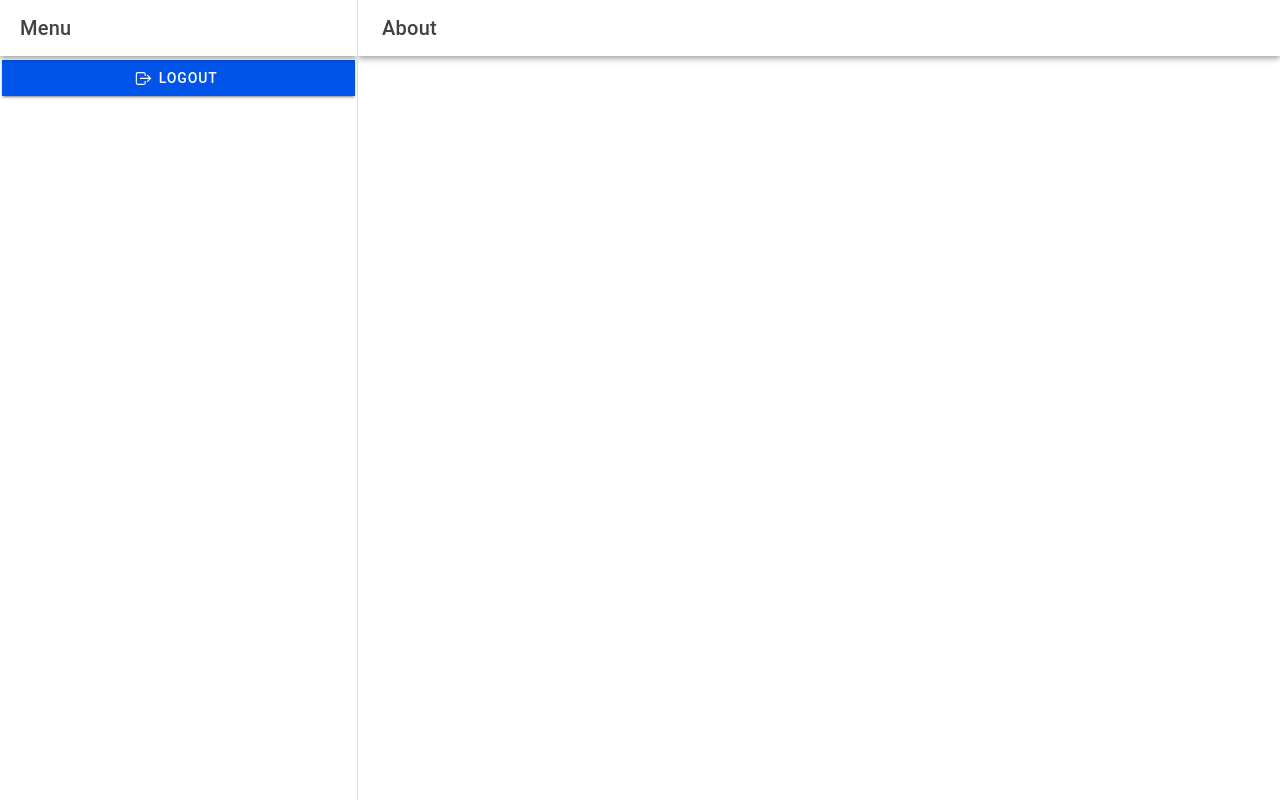
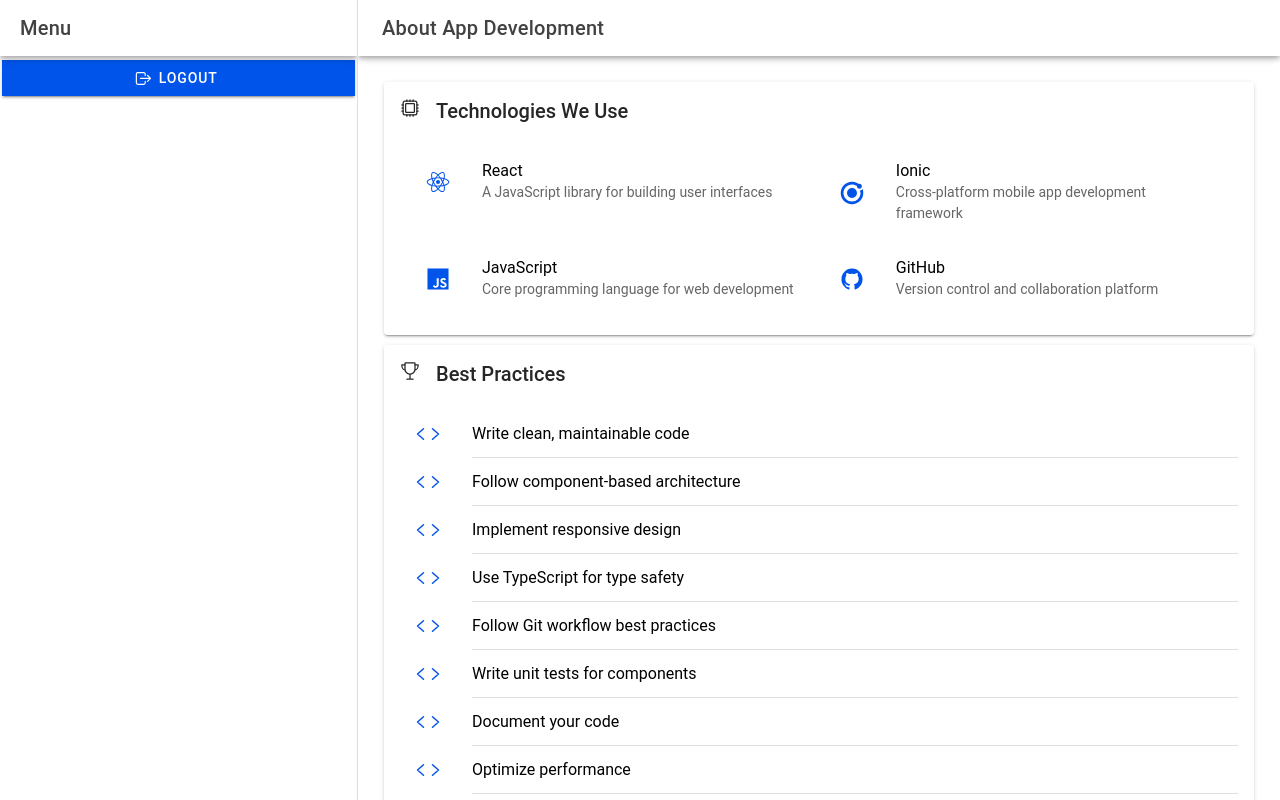
Before and after one commit to rush-shale/it35-lab, a React (Vite) app: page /it35-lab/app/about in a window 1280 px wide. Built offline with nearby package versions, Linux system fonts and the light colour scheme.

Commit message:
updated the about.tsx

```diff
--- a/src/pages/about.tsx
+++ b/src/pages/about.tsx
@@ -5,10 +5,69 @@ import {
     IonMenuButton,
     IonPage,
     IonTitle,
-      IonToolbar
+    IonToolbar,
+    IonCard,
+    IonCardHeader,
+    IonCardTitle,
+    IonCardContent,
+    IonList,
+    IonItem,
+    IonLabel,
+    IonIcon,
+    IonChip,
+    IonGrid,
+    IonRow,
+    IonCol
 } from '@ionic/react';
+import {
+    codeOutline,
+    logoReact,
+    logoIonic,
+    logoJavascript,
+    logoGithub,
+    bookOutline,
+    schoolOutline,
+    trophyOutline,
+    hardwareChipOutline
+} from 'ionicons/icons';
 
 const About: React.FC = () => {
+  const technologies = [
+    { name: 'React', icon: logoReact, description: 'A JavaScript library for building user interfaces' },
+    { name: 'Ionic', icon: logoIonic, description: 'Cross-platform mobile app development framework' },
+    { name: 'JavaScript', icon: logoJavascript, description: 'Core programming language for web development' },
+    { name: 'GitHub', icon: logoGithub, description: 'Version control and collaboration platform' }
+  ];
+
+  const bestPractices = [
+    'Write clean, maintainable code',
+    'Follow component-based architecture',
+    'Implement responsive design',
+    'Use TypeScript for type safety',
+    'Follow Git workflow best practices',
+    'Write unit tests for components',
+    'Document your code',
+    'Optimize performance'
+  ];
+
+  const learningResources = [
+    {
+      title: 'React Documentation',
+      url: 'https://reactjs.org/docs/getting-started.html',
+      type: 'Official Docs'
+    },
+    {
+      title: 'Ionic Framework Guide',
+      url: 'https://ionicframework.com/docs',
+      type: 'Framework Guide'
+    },
+    {
+      title: 'JavaScript MDN Web Docs',
+      url: 'https://developer.mozilla.org/en-US/docs/Web/JavaScript',
+      type: 'Language Guide'
+    }
+  ];
+
   return (
     <IonPage>
       <IonHeader>
@@ -16,10 +75,96 @@ import {
           <IonButtons slot='start'>
             <IonMenuButton></IonMenuButton>
           </IonButtons>
-            <IonTitle>About</IonTitle>
+          <IonTitle>About App Development</IonTitle>
         </IonToolbar>
       </IonHeader>
-        <IonContent fullscreen>
+      <IonContent fullscreen className="ion-padding">
+        {/* Technologies Section */}
+        <IonCard>
+          <IonCardHeader>
+            <IonCardTitle>
+              <IonIcon icon={hardwareChipOutline} className="ion-margin-end" />
+              Technologies We Use
+            </IonCardTitle>
+          </IonCardHeader>
+          <IonCardContent>
+            <IonGrid>
+              <IonRow>
+                {technologies.map((tech, index) => (
+                  <IonCol size="6" key={index}>
+                    <IonItem lines="none">
+                      <IonIcon icon={tech.icon} slot="start" color="primary" />
+                      <IonLabel>
+                        <h2>{tech.name}</h2>
+                        <p>{tech.description}</p>
+                      </IonLabel>
+                    </IonItem>
+                  </IonCol>
+                ))}
+              </IonRow>
+            </IonGrid>
+          </IonCardContent>
+        </IonCard>
+
+        {/* Best Practices Section */}
+        <IonCard>
+          <IonCardHeader>
+            <IonCardTitle>
+              <IonIcon icon={trophyOutline} className="ion-margin-end" />
+              Best Practices
+            </IonCardTitle>
+          </IonCardHeader>
+          <IonCardContent>
+            <IonList>
+              {bestPractices.map((practice, index) => (
+                <IonItem key={index}>
+                  <IonIcon icon={codeOutline} slot="start" color="primary" />
+                  <IonLabel>{practice}</IonLabel>
+                </IonItem>
+              ))}
+            </IonList>
+          </IonCardContent>
+        </IonCard>
+
+        {/* Learning Resources Section */}
+        <IonCard>
+          <IonCardHeader>
+            <IonCardTitle>
+              <IonIcon icon={bookOutline} className="ion-margin-end" />
+              Learning Resources
+            </IonCardTitle>
+          </IonCardHeader>
+          <IonCardContent>
+            <IonList>
+              {learningResources.map((resource, index) => (
+                <IonItem key={index} href={resource.url} target="_blank">
+                  <IonIcon icon={schoolOutline} slot="start" color="primary" />
+                  <IonLabel>
+                    <h2>{resource.title}</h2>
+                    <p>{resource.type}</p>
+                  </IonLabel>
+                </IonItem>
+              ))}
+            </IonList>
+          </IonCardContent>
+        </IonCard>
+
+        {/* Quick Tips Section */}
+        <IonCard>
+          <IonCardHeader>
+            <IonCardTitle>Quick Tips</IonCardTitle>
+          </IonCardHeader>
+          <IonCardContent>
+            <div style={{ display: 'flex', flexWrap: 'wrap', gap: '8px' }}>
+              <IonChip color="primary">Use Components</IonChip>
+              <IonChip color="secondary">State Management</IonChip>
+              <IonChip color="tertiary">Responsive Design</IonChip>
+              <IonChip color="success">Testing</IonChip>
+              <IonChip color="warning">Performance</IonChip>
+              <IonChip color="danger">Security</IonChip>
+            </div>
+          </IonCardContent>
+        </IonCard>
       </IonContent>
     </IonPage>
   );
```
Also changed, not shown: 1 other file (tests, documents, lock files or other folders). Lines whose indentation alone changed are shown as unchanged.
